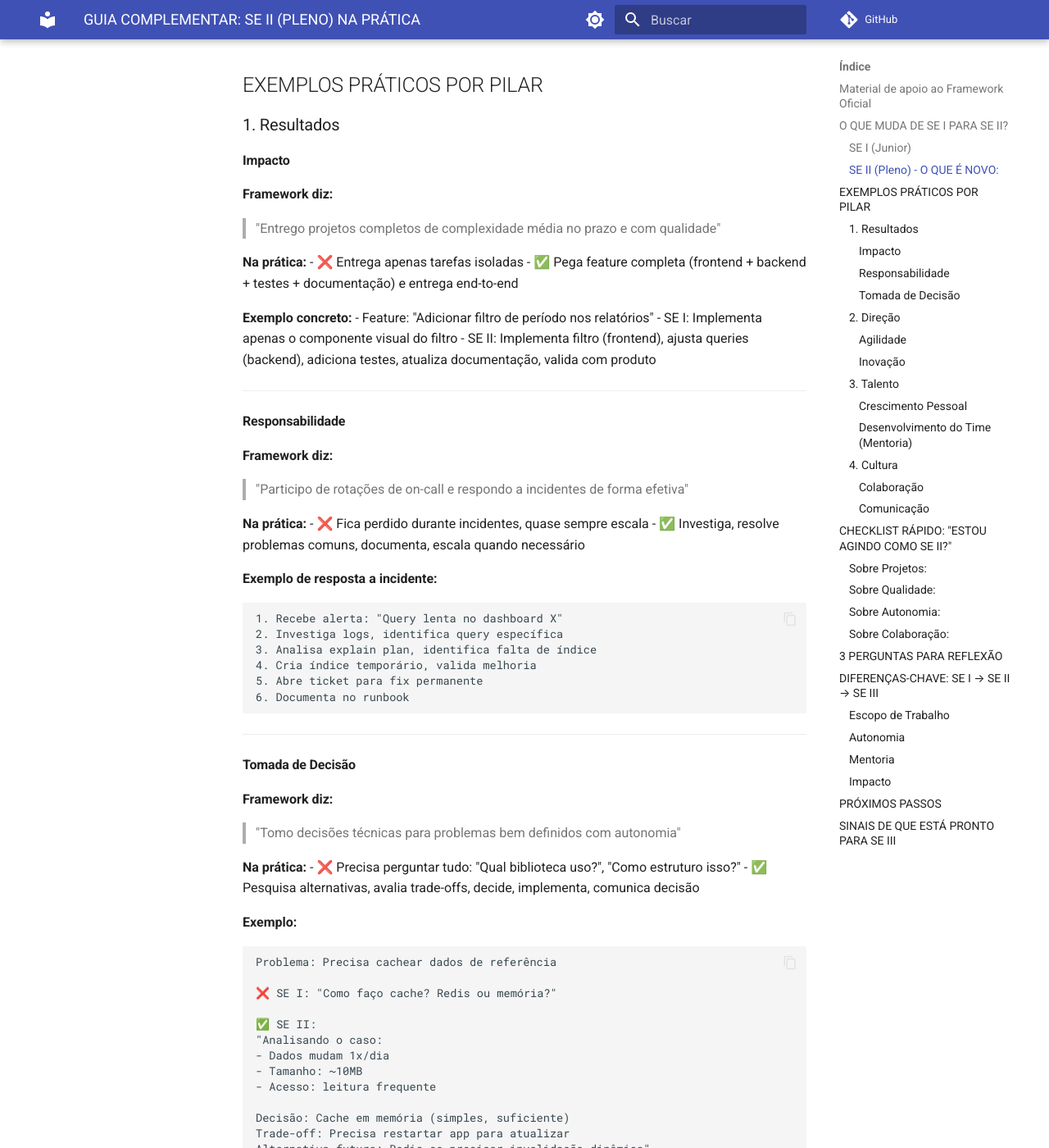
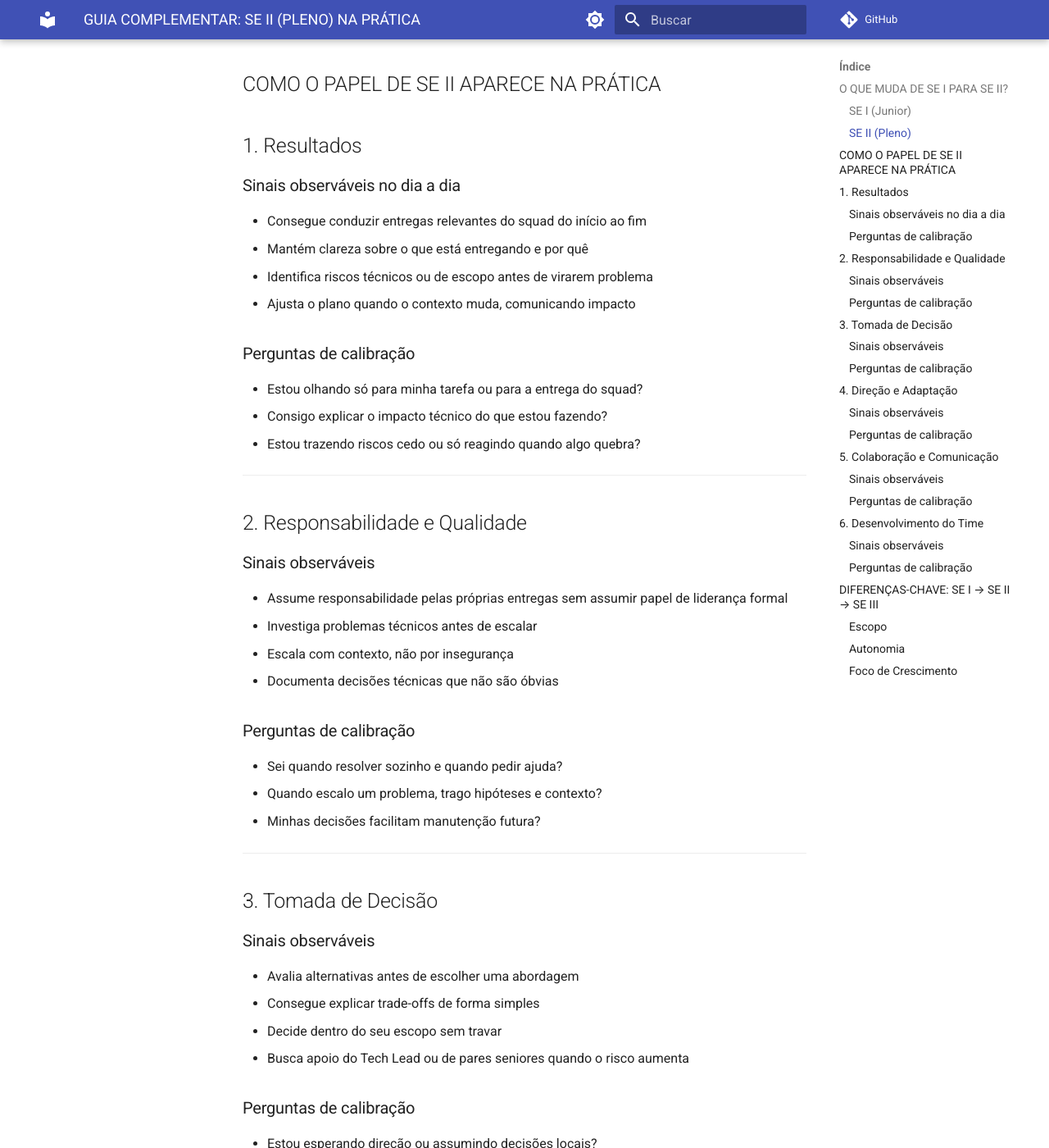
Before and after one commit to amandanery-o/framework-carreira-data-ia, an MkDocs documentation site: the page built from docs/levels/SE_II_GUIA_COMPLEMENTAR.md, in a window 1280 px wide and 1400 px high, scrolled down 862 px. Shown: the whole window at 82% size. Built offline with MkDocs 1.6.1 and Material for MkDocs 9.7.7, drawn with Linux system fonts in a browser that asks for light colours; comment, search, counter and statistics services are not loaded; some of the changed text lies outside the part shown.

Commit message:
update: ajustar guia complementar SE II
Substitui o conteúdo por versão focada em sinais observáveis e perguntas de calibração para orientar atuação no dia a dia.

````diff
--- a/docs/levels/SE_II_GUIA_COMPLEMENTAR.md
+++ b/docs/levels/SE_II_GUIA_COMPLEMENTAR.md
@@ -1,332 +1,134 @@
 # GUIA COMPLEMENTAR: SE II (PLENO) NA PRÁTICA
-## Material de apoio ao Framework Oficial
 
----
+Material de apoio ao Framework Oficial
+Leia primeiro: Framework SE II – Documento Oficial
 
-**Leia primeiro:** [Framework SE II - Documento Oficial](https://github.com/amandanery-o/framework-carreira-data-ia/blob/main/docs/levels/SE_II_pleno.md)
-
-**Este documento:** Exemplos práticos para facilitar o entendimento do framework oficial
+Este documento ajuda a interpretar o papel de SE II no dia a dia, sem prescrever “como fazer”, mas oferecendo sinais de atuação, situações recorrentes e perguntas de reflexão.
 
 ---
 
 ## O QUE MUDA DE SE I PARA SE II?
 
 ### SE I (Junior)
-- Executa tarefas menores com orientação
-- Foco em aprender e ganhar autonomia
-- Trabalha em partes de projetos
+- Atua principalmente na execução de tarefas bem definidas
+- Aprende com orientação frequente
+- Tem foco em ganhar autonomia técnica
 
-### SE II (Pleno) - O QUE É NOVO:
-- **Executa projetos completos** com autonomia
-- **Toma decisões técnicas** sem supervisão constante
-- **Resolve problemas complexos** de forma independente
-- **Mentora juniores** e compartilha conhecimento
+### SE II (Pleno)
+- Assume responsabilidade por entregas e decisões técnicas relevantes dentro do squad
+- Atua com autonomia crescente e apoio explícito do Tech Lead e de pares mais seniores
+- Passa a lidar com trade-offs, ambiguidade moderada e impacto das decisões
+
+A transição para SE II não é sobre fazer tudo sozinho,
+é sobre decidir melhor dentro de um sistema colaborativo.
 
 ---
 
-## EXEMPLOS PRÁTICOS POR PILAR
+## COMO O PAPEL DE SE II APARECE NA PRÁTICA
 
-### 1. Resultados
+## 1. Resultados
 
-#### Impacto
+### Sinais observáveis no dia a dia
+- Consegue conduzir entregas relevantes do squad do início ao fim
+- Mantém clareza sobre o que está entregando e por quê
+- Identifica riscos técnicos ou de escopo antes de virarem problema
+- Ajusta o plano quando o contexto muda, comunicando impacto
 
-**Framework diz:**
-> "Entrego projetos completos de complexidade média no prazo e com qualidade"
-
-**Na prática:**
-- ❌ Entrega apenas tarefas isoladas
-- ✅ Pega feature completa (frontend + backend + testes + documentação) e entrega end-to-end
-
-**Exemplo concreto:**
-- Feature: "Adicionar filtro de período nos relatórios"
-- SE I: Implementa apenas o componente visual do filtro
-- SE II: Implementa filtro (frontend), ajusta queries (backend), adiciona testes, atualiza documentação, valida com produto
+### Perguntas de calibração
+- Estou olhando só para minha tarefa ou para a entrega do squad?
+- Consigo explicar o impacto técnico do que estou fazendo?
+- Estou trazendo riscos cedo ou só reagindo quando algo quebra?
 
 ---
 
-#### Responsabilidade
+## 2. Responsabilidade e Qualidade
 
-**Framework diz:**
-> "Participo de rotações de on-call e respondo a incidentes de forma efetiva"
+### Sinais observáveis
+- Assume responsabilidade pelas próprias entregas sem assumir papel de liderança formal
+- Investiga problemas técnicos antes de escalar
+- Escala com contexto, não por insegurança
+- Documenta decisões técnicas que não são óbvias
 
-**Na prática:**
-- ❌ Fica perdido durante incidentes, quase sempre escala
-- ✅ Investiga, resolve problemas comuns, documenta, escala quando necessário
-
-**Exemplo de resposta a incidente:**
-```
-1. Recebe alerta: "Query lenta no dashboard X"
-2. Investiga logs, identifica query específica
-3. Analisa explain plan, identifica falta de índice
-4. Cria índice temporário, valida melhoria
-5. Abre ticket para fix permanente
-6. Documenta no runbook
-```
+### Perguntas de calibração
+- Sei quando resolver sozinho e quando pedir ajuda?
+- Quando escalo um problema, trago hipóteses e contexto?
+- Minhas decisões facilitam manutenção futura?
 
 ---
 
-#### Tomada de Decisão
+## 3. Tomada de Decisão
 
-**Framework diz:**
-> "Tomo decisões técnicas para problemas bem definidos com autonomia"
+### Sinais observáveis
+- Avalia alternativas antes de escolher uma abordagem
+- Consegue explicar trade-offs de forma simples
+- Decide dentro do seu escopo sem travar
+- Busca apoio do Tech Lead ou de pares seniores quando o risco aumenta
 
-**Na prática:**
-- ❌ Precisa perguntar tudo: "Qual biblioteca uso?", "Como estruturo isso?"
-- ✅ Pesquisa alternativas, avalia trade-offs, decide, implementa, comunica decisão
-
-**Exemplo:**
-```
-Problema: Precisa cachear dados de referência
-
-❌ SE I: "Como faço cache? Redis ou memória?"
-
-✅ SE II:
-"Analisando o caso:
-- Dados mudam 1x/dia
-- Tamanho: ~10MB
-- Acesso: leitura frequente
-
-Decisão: Cache em memória (simples, suficiente)
-Trade-off: Precisa restartar app para atualizar
-Alternativa futura: Redis se precisar invalidação dinâmica"
-```
+### Perguntas de calibração
+- Estou esperando direção ou assumindo decisões locais?
+- Sei justificar minhas escolhas além de “foi assim que fiz”?
+- Estou consciente do custo técnico das minhas decisões?
 
 ---
 
-### 2. Direção
+## 4. Direção e Adaptação
 
-#### Agilidade
+### Sinais observáveis
+- Replaneja quando prioridades mudam sem perder foco
+- Consegue trabalhar com ambiguidade moderada
+- Torna hipóteses explícitas quando algo não está claro
+- Ajusta entregas com base em feedback real de uso
 
-**Framework diz:**
-> "Me adapto rapidamente a mudanças de prioridade e requisitos"
-
-**Na prática:**
-- ❌ Fica frustrado com mudanças, resiste, reclama
-- ✅ Entende contexto, ajusta trabalho, replaneja, segue em frente
-
-**Exemplo:**
-```
-Situação: Estava desenvolvendo Feature A,
-          agora prioridade mudou para Bug Crítico B
-
-❌ "Mas eu estava quase terminando A..."
-
-✅ "Entendi. Vou:
-   1. Commitar trabalho atual de A em branch
-   2. Focar em B imediatamente
-   3. Retomar A assim que B estiver resolvido
-   Consigo resolver B hoje ainda."
-```
+### Perguntas de calibração
+- O que faço quando o contexto muda no meio do caminho?
+- Estou reagindo ou ajudando o squad a se ajustar?
+- Consigo seguir mesmo sem todas as respostas?
 
 ---
 
-#### Inovação
+## 5. Colaboração e Comunicação
 
-**Framework diz:**
-> "Identifico oportunidades de melhorias além da minha tarefa imediata"
+### Sinais observáveis
+- Comunica progresso, riscos e decisões com antecedência
+- Adapta o nível de detalhe ao público
+- Contribui em discussões técnicas com perguntas e propostas
+- Ajuda a alinhar entendimento entre áreas
 
-**Na prática:**
-- ❌ Faz apenas o que foi pedido, não questiona
-- ✅ Implementa o pedido + propõe melhorias relacionadas
-
-**Exemplo:**
-```
-Tarefa: "Corrigir bug no filtro X"
-
-SE II faz:
-1. ✅ Corrige o bug
-2. ✅ Adiciona teste para prevenir regressão
-3. ✅ Nota que filtros Y e Z têm código similar
-4. ✅ Propõe: "Vi que temos 3 filtros com lógica parecida.
-              Posso refatorar para componente reutilizável?
-              Benefício: menos duplicação, mais fácil manter."
-```
+### Perguntas de calibração
+- As pessoas conseguem agir com o que eu comunico?
+- Estou deixando contexto claro ou só passando status?
+- Minhas perguntas ajudam o squad a decidir melhor?
 
 ---
 
-### 3. Talento
+## 6. Desenvolvimento do Time
 
-#### Crescimento Pessoal
+### Sinais observáveis
+- Apoia SE I e novos membros no dia a dia
+- Usa revisões de código e pareamento como ferramenta de aprendizado
+- Explica o porquê das decisões, não só o como
+- Dá feedback claro, respeitoso e acionável
 
-**Framework diz:**
-> "Recebo feedback bem, implemento melhorias e busco crescimento continuamente"
-
-**Na prática - revisão de código:**
-```
-❌ Atitude defensiva:
-"Mas funciona desse jeito também..."
-"Não entendi por que precisa mudar..."
-
-✅ Atitude de crescimento:
-"Interessante, não tinha pensado nisso. Faz sentido por [razão]."
-"Vou mudar. Aproveitando, tem algum padrão documentado sobre isso?"
-"Obrigado pelo feedback! Vou aplicar em outros lugares também."
-```
-
----
-
-#### Desenvolvimento do Time (Mentoria)
-
-**Framework diz:**
-> "Posso mentorar novos membros, estagiários ou engenheiros mais juniores"
-
-**Na prática - mentoria em revisão de código:**
-```
-❌ Crítica sem contexto:
-"Esse código está ruim. Refaz."
-
-✅ Mentoria educativa:
-"Boa implementação! Algumas sugestões:
-
-1. Performance: Essa query faz N+1.
-   Sugestão: Usar join ou eager loading.
-   Exemplo: [link/código]
-
-2. Legibilidade: Nomes de variáveis pouco descritivos.
-   Sugestão: `data` → `salesByMonth`
-
-3. Quer fazer pair programming para discutir?"
-```
-
-**Na prática - programação em par:**
-- Explica o "porquê", não só o "como"
-- Deixa o junior tentar primeiro, orienta quando trava
-- Compartilha atalhos e dicas de ferramentas
-
----
-
-### 4. Cultura
-
-#### Colaboração
-
-**Framework diz:**
-> "Colaboro efetivamente com PM, Design, Data, outros times"
-
-**Na prática - kickoff de projeto:**
-```
-❌ Atitude passiva:
-- Ouve a spec
-- Começa a codar
-- Descobre problemas depois
-
-✅ Atitude proativa:
-- Ouve a spec
-- Faz perguntas técnicas relevantes:
-  * "Qual volume de dados esperamos?"
-  * "Tem dependência de outro time?"
-  * "Qual prazo crítico de negócio?"
-- Identifica riscos cedo
-- Propõe alternativas se necessário
-```
-
----
-
-#### Comunicação
-
-**Framework diz:**
-> "Comunico proativamente progresso, riscos e decisões técnicas"
-
-**Na prática - update em projeto:**
-```
-❌ Update vago:
-"Projeto indo bem"
-
-✅ Update estruturado:
-"Status do Projeto X:
-- ✅ Concluído: Backend (API + testes)
-- 🟡 Em progresso: Frontend (70% pronto)
-- ⏱️ Próximo: Integração + validação (2 dias)
-- ⚠️ Risco: Dependência do time Y (aguardando aprovação)
-- 📅 Entrega: Mantém para sexta-feira"
-```
-
----
-
-## CHECKLIST RÁPIDO: "ESTOU AGINDO COMO SE II?"
-
-### Sobre Projetos:
-- [ ] Entrego features completas, não só tarefas isoladas
-- [ ] Tomo decisões técnicas sem perguntar tudo
-- [ ] Identifico e escalo riscos proativamente
-
-### Sobre Qualidade:
-- [ ] Meus PRs incluem testes automatizados
-- [ ] Documento decisões técnicas não-óbvias
-- [ ] Penso em manutenibilidade de longo prazo
-
-### Sobre Autonomia:
-- [ ] Pesquiso e avalio alternativas antes de perguntar
-- [ ] Resolvo problemas comuns sozinho
-- [ ] Sei quando escalar vs. quando resolver
-
-### Sobre Colaboração:
-- [ ] Dou feedback construtivo em revisões de código
-- [ ] Ajudo juniores ativamente (não só quando pedem)
-- [ ] Comunico progresso e riscos claramente
-
----
-
-## 3 PERGUNTAS PARA REFLEXÃO
-
-Antes de preencher a autoavaliação, reflita:
-
-1. **"Qual foi o último projeto completo que entreguei end-to-end?"**
-   - Foi apenas uma tarefa isolada? Ou feature completa com testes + doc?
-
-2. **"Como lido com ambiguidade e mudanças de prioridade?"**
-   - Fico paralisado esperando direção? Ou busco informações e sigo?
-
-3. **"Estou desenvolvendo outros engenheiros?"**
-   - Minhas revisões de código ensinam? Ou só aprovam/rejeitam?
+### Perguntas de calibração
+- Minhas interações ajudam outras pessoas a crescer?
+- Estou criando dependência ou autonomia?
+- Dou feedback com intenção de desenvolver?
 
 ---
 
 ## DIFERENÇAS-CHAVE: SE I → SE II → SE III
 
-### Escopo de Trabalho
-- **SE I:** Tarefas menores, bem definidas
-- **SE II:** Projetos completos, complexidade média
-- **SE III:** Projetos multi-fase, alta complexidade
+### Escopo
+- SE I: execução guiada
+- SE II: decisões e entregas relevantes no squad
+- SE III: decisões técnicas complexas e influência além do squad
 
 ### Autonomia
-- **SE I:** Precisa de orientação frequente
-- **SE II:** Decide tecnicamente com mínima orientação
-- **SE III:** Define direção técnica e padrões
+- SE I: orientação frequente
+- SE II: autonomia com apoio
+- SE III: autonomia consistente + influência
 
-### Mentoria
-- **SE I:** Recebe mentoria, colabora com pares
-- **SE II:** Mentora juniores ativamente
-- **SE III:** Mentora plenos, influencia time inteiro
-
-### Impacto
-- **SE I:** Impacto em tarefas individuais
-- **SE II:** Impacto em projetos do time
-- **SE III:** Impacto em estratégia e arquitetura
-
----
-
-## PRÓXIMOS PASSOS
-
-1. ✅ Leu o Framework Oficial completo
-2. ✅ Leu este guia complementar
-3. Agora preencha a autoavaliação
-4. Anote dúvidas para o 1:1
-
----
-
-## SINAIS DE QUE ESTÁ PRONTO PARA SE III
-
-Você vem fazendo isso de forma consistente (6+ meses):
-- ✅ Liderando projetos tecnicamente (não só implementando)
-- ✅ Influenciando decisões arquiteturais
-- ✅ Mentorando juniores e plenos com impacto visível
-- ✅ Pensando em impacto de negócio, não só código
-- ✅ Sendo referência técnica em 1-2 áreas
-
----
-
-**Lembre-se:** SE II não é sobre saber tudo. É sobre:
-- Executar projetos completos com qualidade
-- Decidir tecnicamente com autonomia
-- Colaborar efetivamente cross-time
-- Desenvolver outros engenheiros
+### Foco de Crescimento
+- SE I: aprender a executar
+- SE II: aprender a decidir
+- SE III: aprender a influenciar
````
